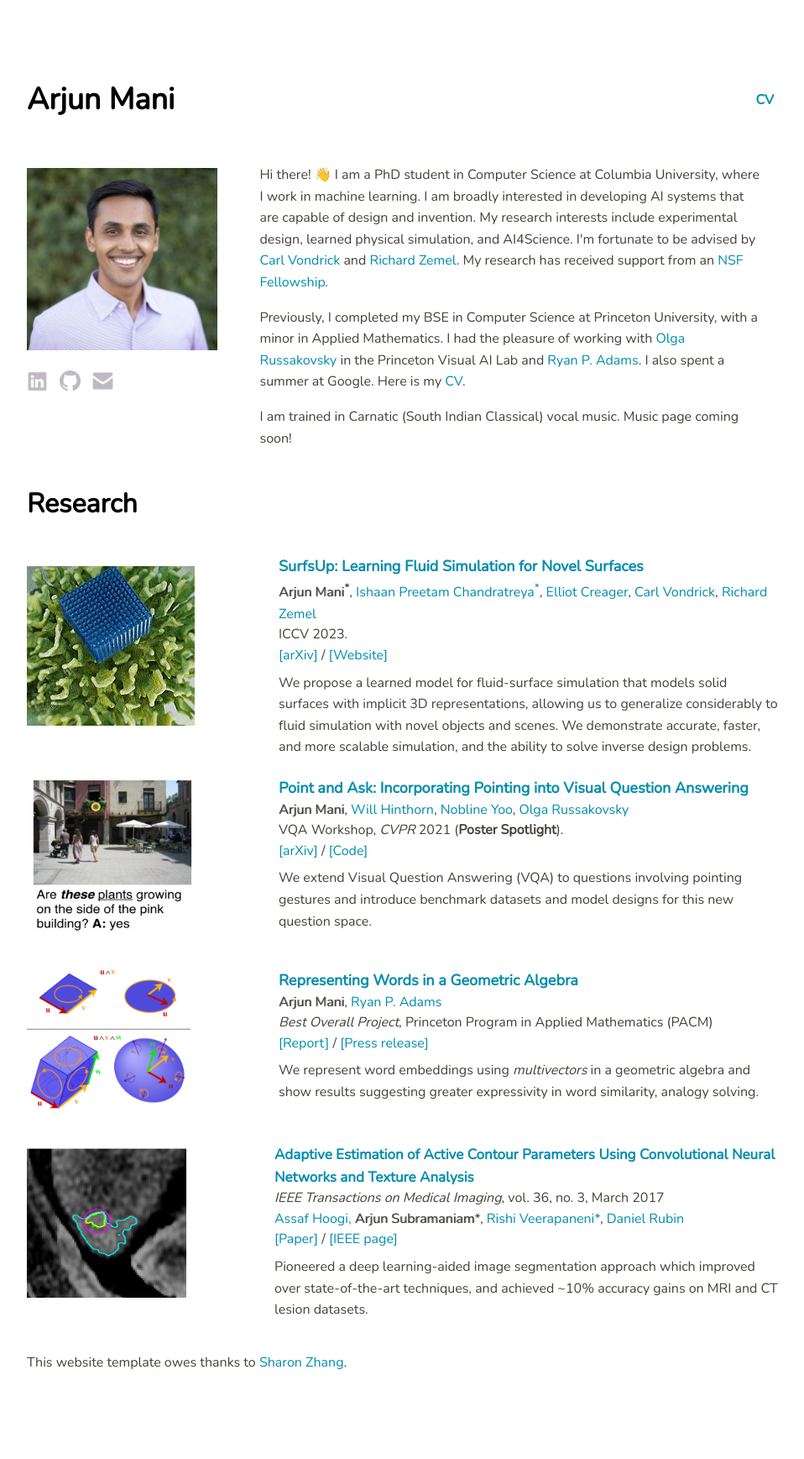
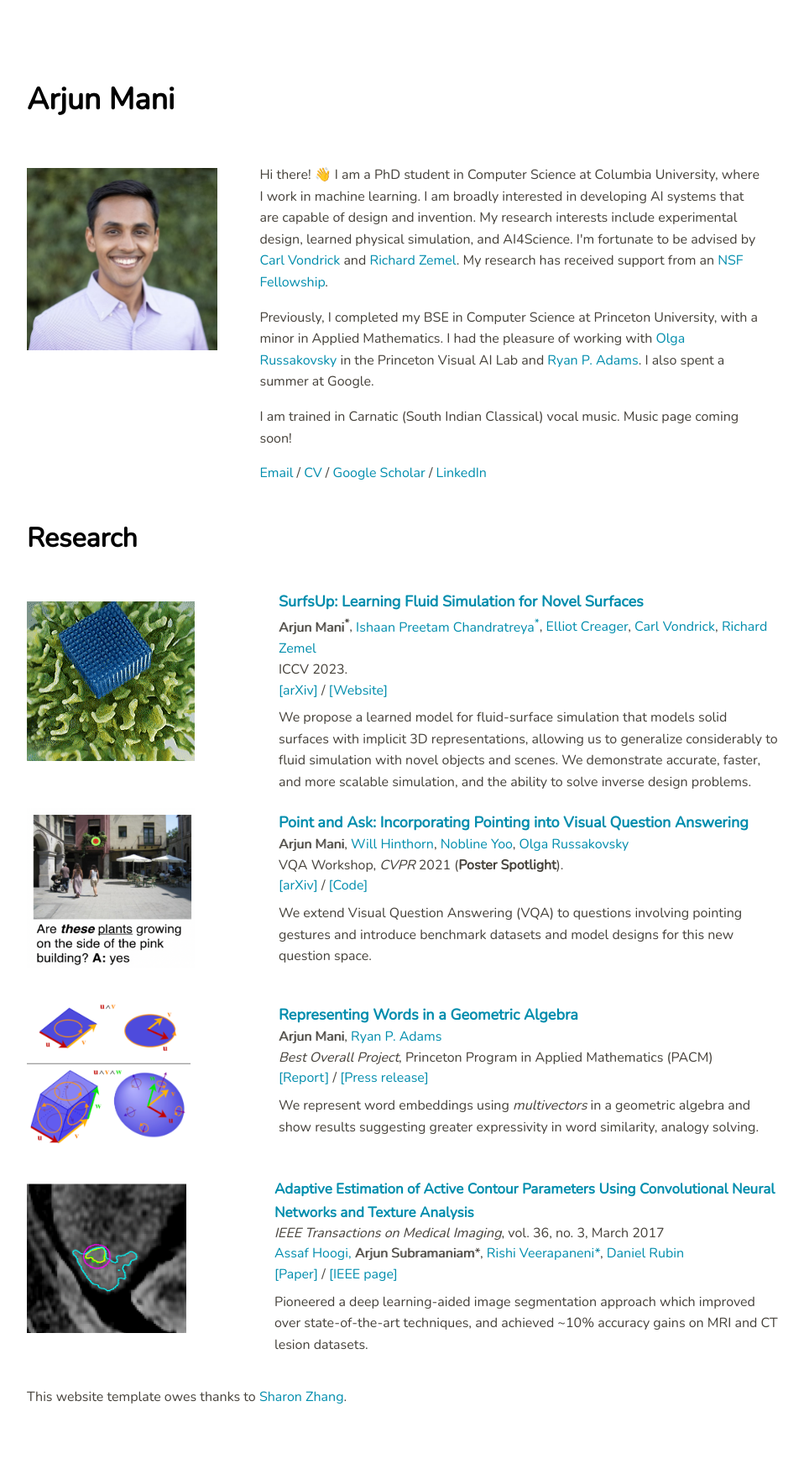
Before and after one commit to arjun-mani/arjun-mani.github.io, a Jekyll site: the page built from index.html, in a window 1280 px wide. Shown: the whole page at 84% size, without its empty margins (160-1118 px from the left). Built offline with Jekyll 4.4.1, drawn with Linux system fonts in a browser that asks for light colours; before the commit the page ends 1695 px from its top, so only the background shows below that.

Commit message:
Replace icon links with text links and remove nav CV link

```diff
--- a/_layouts/default.html
+++ b/_layouts/default.html
@@ -12,7 +12,7 @@
 		<div class="title"><h1><a href="/">Arjun Mani</a></h1></div>
 		<nav>
 			<ul>
-				<li><a href="/pdfs/CV_ArjunMani.pdf">CV</a></li>
+				<!-- <li><a href="/pdfs/CV_ArjunMani.pdf">CV</a></li> -->
 				<!-- <li><a href="#Research">Research</a></li> -->
 				<!-- <li><a href="/projects">Projects</a></li> -->
                 <!-- <li><a href="/music">Music</a></li> -->
--- a/index.html
+++ b/index.html
@@ -30,19 +30,16 @@ title: Home
 	<div class="about-cols">
 		<div class="about-img">
 			<img src="./cuidpic2.jpg" width="100%" alt="profile pic">
-			<div class="social-icons">
-				<a href="https://www.linkedin.com/in/arjun-mani/"><img src="/imgs/linkedin.png" height="25px" alt="linkedin"></a>
-				<a href="https://github.com/arjun-mani"><img src="/imgs/github.png" height="25px" alt="github"></a>
-				<a href="mailto:asm2290@columbia.edu"><img src="/imgs/email.png" height="25px" alt="email"></a>
-			</div>
 		</div>
 		<div class="about-desc">
 			<p> Hi there! 👋 I am a PhD student in Computer Science at Columbia University, where I work in machine learning. I am broadly interested in developing AI systems that are capable of design and invention. My research interests include experimental design, learned physical simulation, and AI4Science. I'm fortunate to be advised by <a href="http://www.cs.columbia.edu/~vondrick/" target="_blank">Carl Vondrick</a> and <a href="http://www.cs.columbia.edu/~zemel/" target="_blank">Richard Zemel</a>. My research has received support from an <a href="https://www.nsfgrfp.org/" target="_blank">NSF Fellowship</a>. </p>
 
             <p> Previously, I completed my BSE in Computer Science at Princeton University, with a minor in Applied Mathematics. I had the pleasure of working with <a href="https://www.cs.princeton.edu/~olgarus/" target="_blank">Olga Russakovsky</a>
-			in the Princeton Visual AI Lab and <a href="https://www.cs.princeton.edu/~rpa/" target="_blank">Ryan P. Adams</a>. I also spent a summer at Google. Here is my <a href="/pdfs/CV_ArjunMani.pdf" target="_blank">CV</a>. </p>
+			in the Princeton Visual AI Lab and <a href="https://www.cs.princeton.edu/~rpa/" target="_blank">Ryan P. Adams</a>. I also spent a summer at Google. </p>
 
             <p> I am trained in Carnatic (South Indian Classical) vocal music. Music page coming soon! </p>
+
+			<p> <a href="mailto:asm2290@columbia.edu">Email</a> / <a href="/pdfs/CV_ArjunMani.pdf" target="_blank">CV</a> / <a href="https://scholar.google.com/citations?user=oAsR1RQAAAAJ&hl=en" target="_blank">Google Scholar</a> / <a href="https://www.linkedin.com/in/arjun-mani/" target="_blank">LinkedIn</a> </p>
 		</div>
 	</div>
 </div>
```
